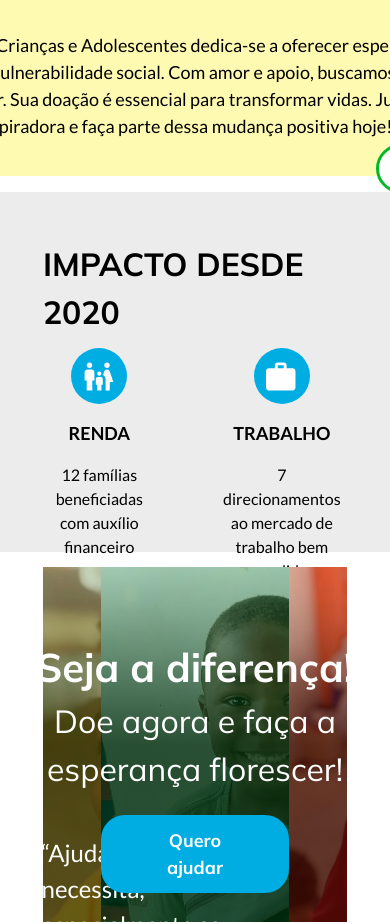
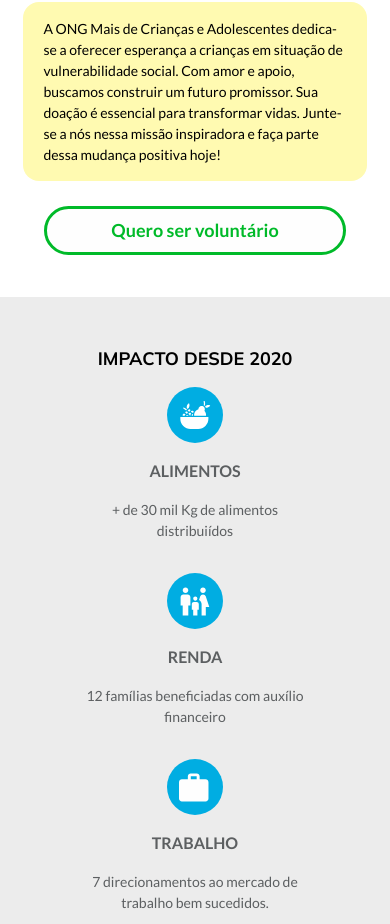
Before and after one commit to ONG-Mais/website-front-end, a Next.js app: page / in a window 390 px wide. Shown: the part 932-1856 px from the top of the page. Built offline with nearby package versions, Linux system fonts and the light colour scheme.

Commit message:
feat: Makes the DonateBanner responsive, creating a carousel when on mobile. This change makes the text inside the banner be its own component, for better code organization. Also makes the Container component, the About section, the Feedbacks section and the SocialImpact section responsive.

```diff
--- a/src/GlobalComponents/Container/index.tsx
+++ b/src/GlobalComponents/Container/index.tsx
@@ -6,8 +6,8 @@ interface ContainerProps {
 
 export default function Container({ children }: ContainerProps) {
   return (
-    <div className=" mb-r4 flex flex-col w-svw">
-      <div className="mx-r11">{children}</div>
+    <div className=" mb-r4 sm:mb-r8 flex flex-col w-svw relative">
+      <div className="mx-r11 sm:mx-r6">{children}</div>
     </div>
   );
 }
--- a/src/app/UI/About/index.tsx
+++ b/src/app/UI/About/index.tsx
@@ -5,26 +5,26 @@ import { routes } from "@/app/lib/routes";
 export default function About() {
   return (
     <Container>
-      <div className="mt-r4 w-full flex flex-col items-center justify-center gap-7">
+      <div className="mt-r4 w-full flex flex-col items-center justify-center sm:justify-end gap-7">
         <h3 className="text-h3 font-bold">ONG MAIS</h3>
-        <div className="w-[728px] break-words h-44 bg-tertiary-100 px-10 py-8 rounded-2xl flex flex-col">
-          <p className="text-pl">
+        <div className="w-[728px] h-44 sm:w-full sm:h-auto py-8 px-10 sm:px-5 sm:py-4 bg-tertiary-100 rounded-2xl flex flex-col break-words">
+          <p className="text-pl sm:text-ps">
             A ONG Mais de Crianças e Adolescentes dedica-se a oferecer esperança a crianças em situação de
             vulnerabilidade social. Com amor e apoio, buscamos construir um futuro promissor. Sua doação é essencial
             para transformar vidas. Junte-se a nós nessa missão inspiradora e faça parte dessa mudança positiva hoje!
           </p>
+        </div>
         <Button
           color="green-outline"
           bold
           rounded
           size="lg"
-            className="bg-neutral-0 font-bold self-end -mr-r24 mt-[1%] py-[8px]"
+          className="bg-neutral-0 font-bold self-end mr-r14 -mt-r4 py-[8px] sm:mt-none sm:mr-none sm:self-center sm:mb-r4"
           link={routes.volunteer}
         >
           Quero ser voluntário
         </Button>
       </div>
-      </div>
     </Container>
   );
 }
--- /dev/null
+++ b/src/app/UI/DonateBanner/BannerText.tsx
@@ -0,0 +1,18 @@
+import Button from "@/GlobalComponents/Button";
+import { routes } from "@/app/lib/routes";
+
+export default function BannerText() {
+  return (
+    <div className="text-container w-full flex flex-col absolute self-center justify-center items-center text-center sm:mb-r8">
+      <div className="title-subtitle text-neutral-100 sm:mb-r4">
+        <h3 className="text-h1 font-Mulish font-bold mt-r8 sm:text-h4 sm:mb-r6"> Seja a diferença!</h3>
+        <p className="text-h3 sm:text-pl font-Mulish mb-r6">Doe agora e faça a esperança florescer!</p>
+      </div>
+      <div className="button items-end flex justify-center z-10">
+        <Button color="blue-light" size="lg" rounded bold className="font-Mulish text-pm" link={routes.donate}>
+          Quero ajudar
+        </Button>
+      </div>
+    </div>
+  );
+}
--- a/src/app/UI/DonateBanner/index.tsx
+++ b/src/app/UI/DonateBanner/index.tsx
@@ -1,39 +1,71 @@
-import Button from "@/GlobalComponents/Button";
+"use client";
+
 import Container from "@/GlobalComponents/Container";
-import React from "react";
+import React, { useEffect, useState } from "react";
 import girlImage from "../../../../public/images/garota_maquiada.jpg";
 import boyImage from "../../../../public/images/garoto_sorrindo_mochila.jpg";
 import interBoyImage from "../../../../public/images/garoto_torcedor_inter.png";
 import "./style.css";
 import { routes } from "@/app/lib/routes";
+import useWindowSize from "@/app/hooks/useWindowSize";
+import BannerText from "./BannerText";
+
+const images = [
+  {
+    id: 1,
+    src: girlImage.src,
+    alt: "Menina maquiada",
+    className: "img-1",
+  },
+  {
+    id: 2,
+    src: boyImage.src,
+    alt: "Menino recebendo tênis",
+    className: "img-2",
+  },
+  {
+    id: 3,
+    src: interBoyImage.src,
+    alt: "Pequeno torcedor do Inter",
+    className: "img-3",
+  },
+];
 
 export default function DonateBanner() {
+  const [current, setCurrent] = useState(0);
+  const { width } = useWindowSize();
+  let slideTimer: NodeJS.Timeout;
+  const maxValue = images.length - 1;
+
+  function slideRight() {
+    setCurrent(current === maxValue ? 0 : current + 1);
+  }
+
+  useEffect(() => {
+    if (width <= 500) {
+      // eslint-disable-next-line react-hooks/exhaustive-deps
+      slideTimer = setTimeout(() => {
+        slideRight();
+      }, 3500);
+    }
+    return () => clearTimeout(slideTimer);
+  }, [current, width]);
+
   return (
     <Container>
       <div className="w-full flex flex-col items-center h-[355px]">
-        <div className="flex w-full h-full">
-          <div
-            className="image img-1 flex-1 h-full bg-cover bg-no-repeat"
-            style={{ backgroundImage: `url(${girlImage.src})` }}
-          />
-          <div
-            className="image img-2 flex-1 h-full bg-cover bg-no-repeat"
-            style={{ backgroundImage: `url(${boyImage.src})` }}
-          >
-            <div className="text-neutral-0 flex flex-col text-center items-center justify-center h-3/4 w-[200%] -ml-[50%] z-10 relative">
-              <h3 className="text-h1 font-Mulish font-bold mt-r8">Seja a diferença!</h3>
-              <p className="text-h3 font-Mulish">Doe agora e faça a esperança florescer!</p>
-            </div>
-            <div className=" h-1/6 items-end flex justify-center z-10 relative">
-              <Button color="blue-light" size="lg" rounded bold className="font-Mulish" link={routes.donate}>
-                Quero ajudar
-              </Button>
-            </div>
-          </div>
-          <div
-            className="image img-3 flex-1 h-full bg-cover bg-no-repeat "
-            style={{ backgroundImage: `url(${interBoyImage.src})` }}
-          />
+        <div className="flex w-full h-full sm:flex-col sm:justify-end relative ">
+          {images.map((image, idx) => (
+            <div
+              key={image.id}
+              style={{ backgroundImage: `url(${image.src})` }}
+              className={`image flex-1 h-full bg-cover bg-center bg-no-repeat
+                ${image.className}
+                ${idx === current ? "sm:block" : "sm:hidden"}
+                `}
+            />
+          ))}
+          <BannerText />
         </div>
       </div>
     </Container>
--- a/src/app/UI/DonateBanner/style.css
+++ b/src/app/UI/DonateBanner/style.css
@@ -1,4 +1,8 @@
 .image {
+  position: relative;
+}
+
+.img-2 {
   position: relative;
 }
 
--- a/src/app/UI/Feedbacks/index.tsx
+++ b/src/app/UI/Feedbacks/index.tsx
@@ -30,20 +30,33 @@ export default function Feedbacks() {
   const [current, setCurrent] = useState(0);
 
   return (
-    <div className="relative h-[350px]">
+    <div className="relative h-[350px] w-full sm:h-[500px]">
+      <h2 className="hidden sm:block sm:mx-r6 sm:mb-r6 w-full text-center text-pl font-bold font-Mulish">
+        NOSSOS VOLUNTÁRIOS
+      </h2>
       {data.map((item, idx) => (
-        <div key={item.id} className={`w-full h-full flex absolute ${idx === current ? "visible" : "invisible"}`}>
+        <div
+          key={item.id}
+          className={`w-full h-full flex absolute sm:flex-col-reverse sm:h-[445px] ${
+            idx === current ? "visible" : "invisible"
+          }`}
+        >
           <Arrow reverse {...{ setCurrent, arrSize }} />
           <div
-            className="w-4/6 text-neutral-0 text-h5 flex items-center justify-center flex-col"
+            className="w-4/6 sm:w-full text-neutral-0 text-h5 flex items-center justify-center flex-col sm:h-2/3"
             style={{ background: "linear-gradient(180deg, #00759A 0%, #004A61 100%)" }}
           >
-            <div className="ml-r16 mr-r6 h-2/4 flex justify-center items-center">{item.depo}</div>
-            <div className="relative self-end ml-r16 mr-r6 h-1/4 flex flex-col gap-3 items-end w-2/4 justify-end">
-              {item.author}
+            <div className="ml-r16 mr-r6 sm:mx-r4 h-2/4 flex justify-center items-center sm:text-pm sm:mt-r4">
+              {item.depo}
+            </div>
+            <div className="relative self-end ml-r16 mr-r6 h-1/4 flex flex-col gap-3 items-end w-2/4 justify-end sm:text-ps ">
+              <em>{item.author}</em>
             </div>
           </div>
-          <div className="w-2/6 bg-cover bg-center" style={{ backgroundImage: `url(${item.image})` }} />
+          <div
+            className="w-2/6 sm:w-full sm:h-2/3 bg-cover bg-center"
+            style={{ backgroundImage: `url(${item.image})` }}
+          />
           <Arrow {...{ setCurrent, arrSize }} />
         </div>
       ))}
--- a/src/app/UI/SocialImpact/index.tsx
+++ b/src/app/UI/SocialImpact/index.tsx
@@ -1,4 +1,3 @@
-import Container from "@/GlobalComponents/Container";
 import caseIcon from "./caseIcon.svg";
 import familyIcon from "./familyIcon.svg";
 import foodIcon from "./foodIcon.svg";
@@ -33,21 +32,19 @@ const data = [
 ];
 export default function SocialImpact() {
   return (
-    <div className="w-full bg-neutral-100">
-      <Container>
-        <div className="flex flex-col items-center h-[360px] pt-12">
-          <h3 className="text-h3 font-bold font-Mulish">IMPACTO DESDE 2020</h3>
-          <ul className="flex justify-around  gap-x-20 mt-r4">
+    <div className="w-full bg-neutral-100 mb-r4 sm:mb-none pb-0">
+      <div className="flex flex-col items-center h-[360px] sm:h-auto pt-12 sm:pb-10">
+        <h3 className="text-h3 sm:text-pl font-bold font-Mulish ">IMPACTO DESDE 2020</h3>
+        <ul className="flex justify-around gap-x-20 sm:gap-y-8 mt-r4 sm:flex-col mx-r11 sm:mx-[19%]">
           {data.map((card) => (
-              <li key={card.id} className="flex flex-col text-center items-center w-1/5">
+            <li key={card.id} className="flex flex-col text-center items-center w-1/5 sm:w-full">
               <Image src={card.icon} alt="item_icon" />
-                <h5 className="py-4 text-pl font-bold">{card.title}</h5>
-                <p className="p-0 font-medium">{card.desc}</p>
+              <h5 className="py-4 text-pl sm:text-pm font-bold text-neutral-600">{card.title}</h5>
+              <p className="font-medium text-neutral-600 sm:text-ps">{card.desc}</p>
             </li>
           ))}
         </ul>
       </div>
-      </Container>
     </div>
   );
 }
```
Lines whose indentation alone changed are shown as unchanged.
